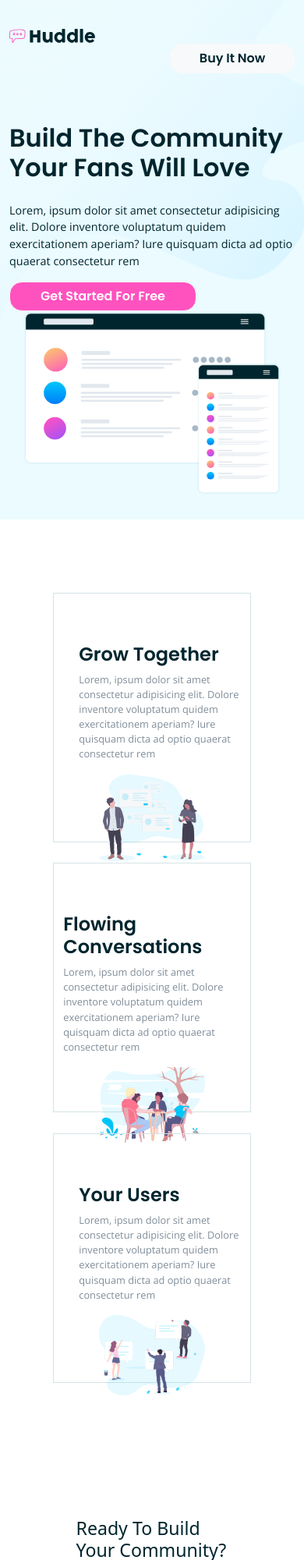
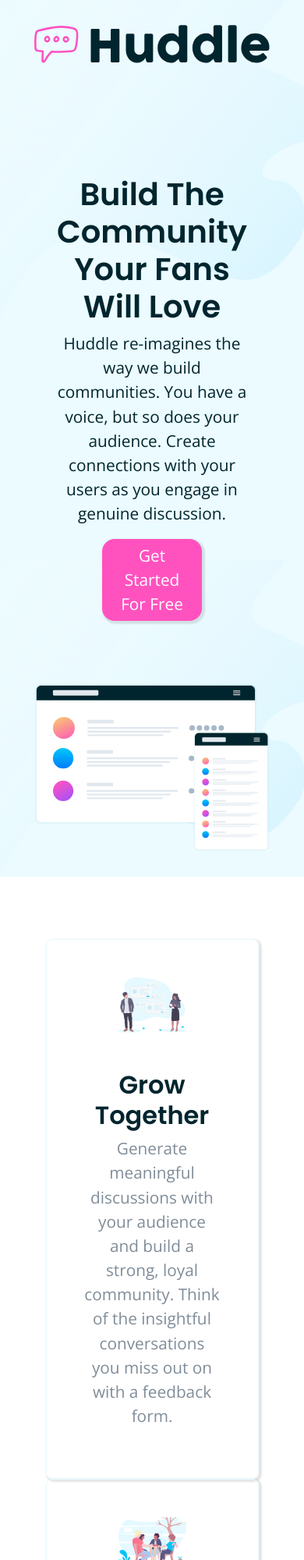
Before and after one commit to bcr95/huddle-landing-page, a plain HTML site: page index.html in a window 390 px wide. Shown: the top 2000 px of the page at 78% size. Drawn offline with nearby package versions, Linux system fonts and the light colour scheme.

Commit message:
Quarto commit - Mobile pronto

```diff
--- a/estilo.css
+++ b/estilo.css
@@ -1,156 +1,170 @@
-/* Fontes */
-h1, h2, .btn-first, .btn-second {
-    font-family: 'Poppins', sans-serif;
+* {
+    margin: 0;
+    padding: 0;
+}
+
+body {
+    font-family: 'Open Sans', sans-serif;
+}
+
+h1, h2, h3, p {
     color: hsl(192, 100%, 9%);
 }
 
-p {
-    font-family: 'Open Sans', sans-serif;
-    color: hsl(208, 11%, 55%);
+h1, h2, h3 {
+    font-family: 'Poppins', sans-serif;
+    font-weight: bold;
 }
 
-/* Section intro */
-.intro {
-    background-image: url(img/bg-hero-desktop.svg);
-    background-color: hsl(193, 100%, 96%);
+.btn {
+    border-style: none;
+    border-radius: 1rem 1rem;
+    box-shadow: 2px 2px 2px 2px rgba(0, 0, 0, 0.1);
 }
 
-/* Container 1 */
-.container-1, .container-2, .title {
-    padding-top: 2rem;
+h1, h2, h3, .btn {
+    text-transform: capitalize;
 }
 
-.btn-first, .btn-second {
-    border-radius: 1rem;
+li {
+    color: #ffffff;
 }
 
-.btn-first {
-    width: 10rem;
+/* Primeira Section */
+.start {
+    background-color: hsl(193, 100%, 96%);
+    background-image: url(img/bg-hero-desktop.svg);
 }
 
-/* Container 2 */
-.container-2 {
-    padding-bottom: 2rem;
+/* Primeira Section - Logotipo e Botão */
+.logo-button {
+    padding: 2rem;
 }
 
-.title {
+.logo, .try-it {
+    width: 30%;
+}
+
+.try-it:hover {
+    background-color: #e7e4e4;
+}
+
+/* Primeira Section - Texto principal e Imagem */
+.text-img {
+    padding: 2rem;
+}
+
+.text-button {
+    width: 85%;
+    padding-top: 5rem;
+}
+
+h1 {
     font-size: 2rem;
 }
 
-.subtitle {
-    padding-top: 1rem;
+p {
     font-size: 0.9rem;
-    color: hsl(192, 100%, 9%);
 }
 
-.btn-second {
-    width: 15rem;
+.get-started {
+    width: 50%;
     background-color: hsl(322, 100%, 66%);
     color: #ffffff;
 }
 
-.col-img {
-    display: flex;
-    justify-content: center;
+.get-started:hover {
+    background-color: hsl(322, 96%, 72%);
 }
 
-/* Section middle content */
-.middle-content {
+.mockup {
+    width: 100%;
+}
+
+/* Segunda Section - Boxes */
+.boxes {
+    width: 70%;
+    height: 70rem;
+    margin: auto;
+    padding-top: 5rem;
     display: flex;
     flex-direction: column;
-    justify-content: space-between;
-    height: 70rem;
-    padding-top: 5rem;
-    margin-bottom: 15rem;
+    justify-content: space-around;
 }
 
-.grow-together, .flowing-conversations, .your-users {
-    width: 65%;
-    height: 20rem;
-    border: 1px solid hsl(193, 26%, 87%);
-    margin: auto;
+.box {
+    width: 100%;
+    padding: 3rem;
+    display: flex;
+    border: 1px solid hsl(193, 100%, 96%);
+    border-radius: 0.5rem;
+    box-shadow: 2px 2px 2px 2px rgba(0, 0, 0, 0.1);
 }
 
-.row-grow, .row-flow, .row-users {
-    padding-top: 4rem;
+.text {
+    width: 50%;
+    padding-top: 3rem;
 }
 
-/* Flowing conversations */
-.row-flow {
+.subtitle {
+    color: hsl(208, 11%, 55%);
+}
+
+.img {
+    width: 50%;
+    display: flex;
+    justify-content: flex-end;
+}
+
+.grow-together, .flowing-conversation, .your-users {
+    max-width: 70%;
+}
+
+/* Segunda Section - Segundo box */
+.flow {
     display: flex;
     flex-direction: row-reverse;
 }
 
-/* Textos */
-.col-text-1, .col-text-2, .col-text-3 {
-    display: flex;
-    flex-direction: column;
-    justify-content: center;
+.img-flow {
+    width: 50%;
 }
 
-.col-text-2 {
-    padding-right: 2rem;
+/* Terceira Section */
+.end {
+    width: 50%;
+    height: 12rem;
+    position: absolute;
+    border-radius: 0.5rem;
+    margin-top: 4rem;
+    margin-left: 25%;
+    background-color: #ffffff;
 }
 
-.col-text-1, .col-text-3 {
-    padding-left: 2rem;
+.get-started-2 {
+    position: relative;
 }
 
-.title-2 {
-    font-size: 1.5rem;
-}
-
-.subtitle-2 {
-    font-size: 0.8rem;
-}
-
-/* Imagens */
-.col-img-2, .col-img-3, .col-img-4 {
-    display: flex;
-    justify-content: center
-}
-
-/* Community */
 .community {
-    width: 50%;
-    height: 13rem;
-    background-color: #ffffff;
-    border-radius: 0.5rem;
-    position: absolute;
-    margin-top: -8rem;
-    margin-left: 25%;
+    padding: 3.5rem;
     display: flex;
     flex-direction: column;
     align-items: center;
 }
 
-h3 {
-    padding-top: 3rem;
-    padding-bottom: 2rem;
-    color: hsl(192, 100%, 9%);
+/* Footer */
+footer {
+    margin-top: 12rem;
+    background-color: hsl(192, 100%, 9%);
 }
 
-/* Footer */
-.end {
-    background-color: hsl(192, 100%, 9%);;
+.info {
+    padding-top: 10rem;
+    padding-bottom: 5rem;
 }
 
-.container-lists {
-    padding-top: 10rem;
-}
-
-.container-lists, .copyright {
-    color: #ffffff;
-}
-
-/* Contact */
-.col-contact {
-    width: 40%;
-}
-
-.local, .phone, .email {
-    padding-left: 1rem;
-    padding-bottom: 1rem;
+.col-list-info {
+    width: 30%;
 }
 
 .local {
@@ -165,20 +179,204 @@ h3 {
     list-style-image: url(img/icon-email.svg);
 }
 
-/* About */
+.local, .phone, .email {
+    margin-bottom: 1rem;
+}
+
+.col-about, .col-career {
+    width: 20%;
+}
+
 .about, .career {
     list-style: none;
 }
 
-li {
-    padding-bottom: 1rem;
+.about li, .career li {
+    margin-bottom: 1rem;
 }
 
-.col-about, .col-career, .col-social {
-    width: 20%;
+.about li:hover, .career li:hover {
+    color: hsl(208, 11%, 55%);
+    cursor: pointer;
+    text-decoration: underline;
 }
 
-/* Social Media */
 .facebook, .twitter, .instagram {
-   width: 15%;
+    width: 2.5rem;
+    margin-right: 0.5rem;
 }
+
+.facebook:hover, .twitter:hover, .instagram:hover {
+    cursor: pointer;
+}
+
+.copyright {
+    display: flex;
+    justify-content: flex-end;
+    color: #ffffff;
+}
+
+@media (max-width: 990px) {
+
+    /* Primeira Section */
+    .logo, .try-it {
+        width: 50%;
+    }
+
+    .text-button {
+        display: flex;
+        flex-direction: column;
+        align-items: center;
+        margin: auto;
+    }
+
+    .btn {
+        font-size: 1.3rem;
+    }
+
+    h1, p {
+        text-align: center;
+    }
+
+    h1 {
+        font-size: 2.5rem;
+    }
+
+    p {
+        font-size: 1.3rem;
+    }
+
+    .mockup {
+        padding-top: 5rem;
+    }
+
+    /* Segunda Section */
+    .boxes {
+        height: 105rem;
+    }
+
+    .box {
+        display: flex;
+        flex-direction: column-reverse;
+    }
+
+    .text {
+        text-align: center;
+    }
+
+    h2 {
+        font-size: 2rem;
+    }
+
+    .subtitle {
+        font-size: 1.3rem;
+    }
+
+    .text, .img, .img-flow {
+        width: 100%;
+    }
+
+    .grow-together, .your-users {
+        margin: auto;
+    }
+
+    .grow-together, .flowing-conversation, .your-users {
+        width: 50%;
+    }
+
+    .img-flow {
+        display: flex;
+        justify-content: center;
+    }
+
+    .flowing-conversation {
+        width: 50%;
+    }
+
+    /* Terceira Section */
+    .end {
+        width: 60%;
+        margin-left: 20%;
+        text-align: center;
+    }
+
+    .community {
+        padding: 0.5rem;
+        padding-top: 2.5rem;
+    }
+
+    h3 {
+        padding-bottom: 1.5rem;
+    }
+
+    /* Footer */
+    .row-footer {
+        display: flex;
+        flex-direction: column;
+    }
+
+    li {
+        font-size: 1.5rem;
+    }
+
+    .col-list-info, .col-about, .col-career, .col-social {
+        width: 100%;
+    }
+
+    .col-list-info {
+        padding-bottom: 2rem;
+    }
+
+    .col-social {
+        display: flex;
+        justify-content: center;
+        padding-top: 2rem;
+    }
+
+    .facebook, .twitter, .instagram {
+        width: 10%;
+    }
+
+    .copyright {
+        display: flex;
+        justify-content: center;
+        font-size: 1.5rem;
+        padding-top: 4rem;
+    }
+
+}
+
+@media (max-width: 770px) {
+
+    /* Primeira Section */
+    .logo, .try-it {
+        width: 75%;
+    }
+
+    /* Terceira Section */
+    .community {
+        padding-top: 2rem;
+    }
+
+    h3 {
+        padding-bottom: 0;
+    }
+}
+
+@media (max-width: 600px) {
+
+    /* Primeira Section */
+    .row-start {
+        display: flex;
+        justify-content: center;
+    }
+
+    .logo {
+        width: 100%;
+    }
+
+    .col-btn {
+        display: none;
+    }
+
+}
--- a/index.html
+++ b/index.html
@@ -14,97 +14,92 @@
     <title>Huddle Landing Page</title>
 </head>
 <body>
-    <section class="intro">
-        <div class="container container-1">
-            <div class="row">
-                <div class="col-lg-6">
-                    <img src="img/logo.svg" class="logo" alt="Logotipo Huddle" width="30%">
+   <section class="start">
+       <div class="logo-button">
+           <div class="container">
+               <div class="row row-start">
+                   <div class="col-lg-6 col-md-6 col-sm-6  col-logo float-start">
+                       <img src="img/logo.svg" class="logo" alt="Logotipo">
                    </div>
-                <div class="col-lg-6">
-                    <button type="button" class="btn btn-light float-end btn-first">Buy It Now</button>
-                </div>
-            </div>
-        </div>
-
-        <div class="container container-2">
-            <div class="row">
-                <div class="col-lg-5">
-                    <h1 class="title">Build The Community Your Fans Will Love</h1>
-                    <p class="subtitle">Lorem, ipsum dolor sit amet consectetur adipisicing elit.
-                    Dolore inventore voluptatum quidem exercitationem aperiam? Iure quisquam
-                    dicta ad optio quaerat consectetur rem</p>
-                    <button type="button" class="btn btn-light float-start btn-second">Get Started For Free</button>
-                </div>
-                <div class="col-lg-7 col-img">
-                    <img src="img/illustration-mockups.svg" class="mockup" alt="Celular" width="90%">
-                </div>
-            </div>
-        </div>
-    </section>
-
-    <section class="middle-content">
-        <div class="grow-together">
-            <div class="container container-3">
-                <div class="row row-grow">
-                    <div class="col-lg-6 col-text-1">
-                        <h2 class="title-2">Grow Together</h2>
-                        <p class="subtitle-2">Lorem, ipsum dolor sit amet consectetur adipisicing elit.
-                        Dolore inventore voluptatum quidem exercitationem aperiam? Iure quisquam
-                        dicta ad optio quaerat consectetur rem</p>
-                    </div>
-                    <div class="col-lg-6 col-img-2">
-                        <img src="img/illustration-grow-together.svg" class="g-together" alt="2 pessoas" width="60%">
+                   <div class="col-lg-6 col-md-6 col-sm-6 col-btn float-end">
+                    <button type="button" class="btn btn-light try-it float-end">try it free</button>
                    </div>
                </div>
            </div>
        </div>
-
-        <div class="flowing-conversations">
-            <div class="container container-4">
-                <div class="row row-flow">
-                    <div class="col-lg-6 col-text-2">
-                        <h2 class="title-2">Flowing Conversations</h2>
-                        <p class="subtitle-2">Lorem, ipsum dolor sit amet consectetur adipisicing elit.
-                        Dolore inventore voluptatum quidem exercitationem aperiam? Iure quisquam
-                        dicta ad optio quaerat consectetur rem</p>
-                    </div>
-                    <div class="col-lg-6 col-img-3">
-                        <img src="img/illustration-flowing-conversation.svg" class="f-conversation" alt="4 pessoas" width="60%">
+       <div class="text-img">
+           <div class="container">
+                <div class="row">
+                    <div class="col-lg-6 float-start">
+                        <div class="text-button">
+                            <h1>build the community your fans will love</h1>
+                            <p>Huddle re-imagines the way we build communities. You have
+                            a voice, but so does your audience. Create connections with
+                            your users as you engage in genuine discussion.</p>
+                            <button type="button" class="btn btn-primary get-started float-start">get started for free</button>
                         </div>
                     </div>
-            </div>
-        </div>
-
-        <div class="your-users">
-            <div class="container container-5">
-                <div class="row row-users">
-                    <div class="col-lg-6 col-text-3">
-                        <h2 class="title-2">Your Users</h2>
-                        <p class="subtitle-2">Lorem, ipsum dolor sit amet consectetur adipisicing elit.
-                        Dolore inventore voluptatum quidem exercitationem aperiam? Iure quisquam
-                        dicta ad optio quaerat consectetur rem</p>
-                    </div>
-                    <div class="col-lg-6 col-img-4">
-                        <img src="img/illustration-your-users.svg" class="y-users" alt="3 pessoas" width="60%">
+                    <div class="col-lg-6">
+                        <img src="img/illustration-mockups.svg" class="mockup float-end" alt="Tablet e celular">
                     </div>
                 </div>
            </div>
        </div>
    </section>
 
+   <section class="middle">
+       <div class="boxes">
+           <div class="box">
+                <div class="text">
+                    <h2>grow together</h2>
+                    <p class="subtitle">Generate meaningful discussions with your audience
+                    and build a strong, loyal community. Think of the insightful
+                    conversations you miss out on with a feedback form.</p>
+                </div>
+                <div class="img">
+                    <img src="img/illustration-grow-together.svg" class="grow-together" alt="Duas pessoas">
+                </div>
+           </div>
+           <div class="box flow">
+                <div class="text">
+                    <h2>flowing conversations</h2>
+                    <p class="subtitle">You wouldn't paginate a conversation in real life, so
+                    why do it online? Our threads have just-in-time loading for a more
+                    natural flow.</p>
+                </div>
+                <div class="img-flow">
+                    <img src="img/illustration-flowing-conversation.svg" class="flowing-conversation" alt="Quatro pessoas">
+                </div>
+            </div>
+            <div class="box">
+                <div class="text">
+                    <h2>your users</h2>
+                    <p class="subtitle">It takes no time at all to integrate Huddle with your
+                    authentication solution. This means, once signed in to your app,
+                    your users can start chatting immediately.</p>
+                </div>
+                <div class="img">
+                    <img src="img/illustration-your-users.svg" class="your-users" alt="Três pessoas">
+                </div>
+           </div>
+       </div>
+   </section>
+
+   <section class="end">
         <div class="community">
-        <h3>Ready To Build Your Community?</h3>
-        <button type="button" class="btn btn-light float-start btn-second">Get Started For Free</button>
+            <h3>ready to build your community?</h3>
+            <button type="button" class="btn btn-primary get-started get-started-2">get started for free</button>
         </div>
+   </section>
 
-    <footer class="end">
-        <div class="container container-lists">
-            <div class="row">
-                <div class="col-lg-3 col-contact">
-                    <ul class="contact">
+   <footer>
+       <div class="info">
+           <div class="container">
+               <div class="row row-footer">
+                   <div class="col-lg-3 col-list-info">
+                        <ul class="list-info">
                             <li class="local">Lorem ipsum dolor sit amet consectetur adipisicing elit.
-                        Rerum delectus laborum optio neque cum autem nemo necessitatibus
-                        eum inventore deserunt, dolor consequatur commodi.</li>
+                            Earum eius nihil obcaecati expedita consequatur reiciendis possimus.</li>
                             <li class="phone">+1-543-123-4567</li>
                             <li class="email">example@huddle.com</li>
                         </ul>
@@ -128,16 +123,10 @@
                        <img src="img/twitter.png" class="twitter" alt="Ícone do twitter">
                        <img src="img/instagram.png" class="instagram" alt="Ícone do instagram">
                    </div>
-            </div>
-        </div>
-        <div class="container">
-            <div class="row">
-                <div class="col-lg-12">
-                    <p class="copyright float-end">Copyright 2021 Huddle. All Rights Reserved.</p>
+                   <p class="copyright">&copy; Copyright 2022 Huddle. All rights reserved.</p>
                </div>
            </div>
        </div>
    </footer>
-
 </body>
 </html>
```
Lines whose indentation alone changed are shown as unchanged.
